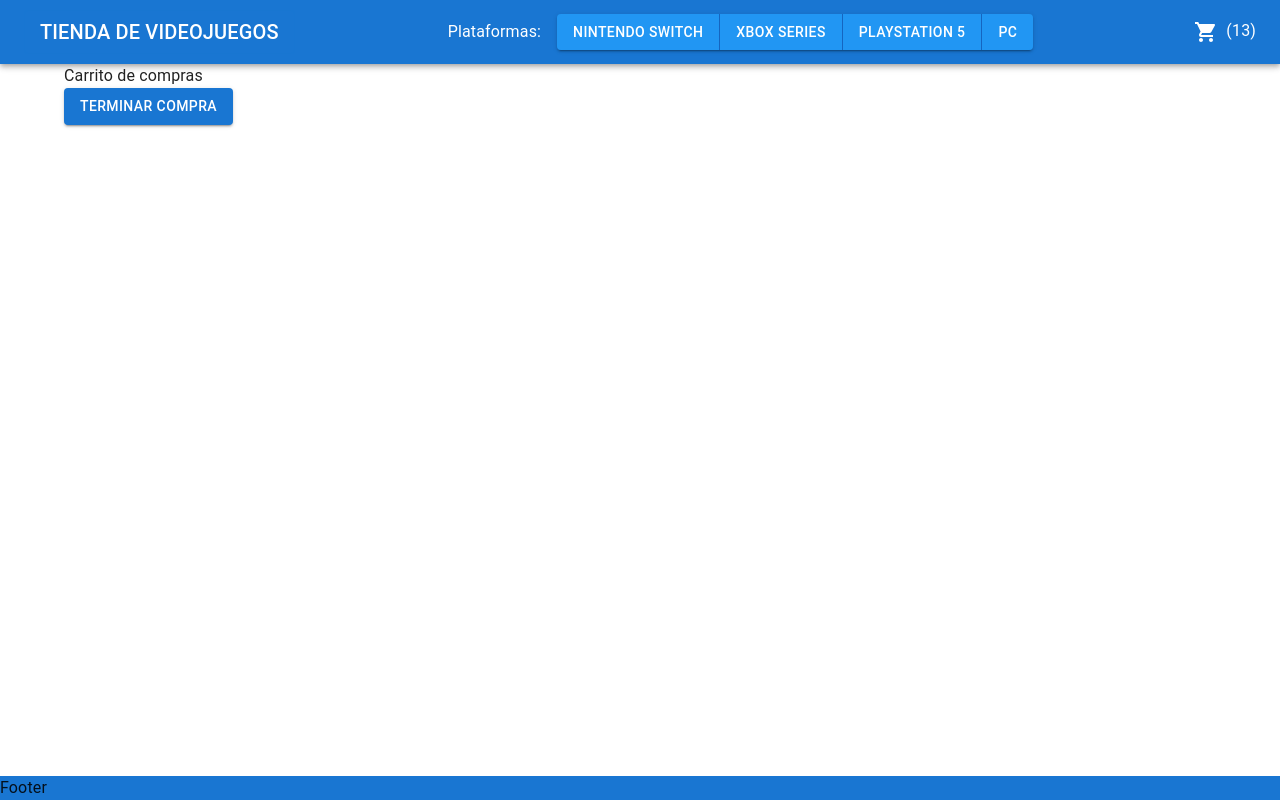
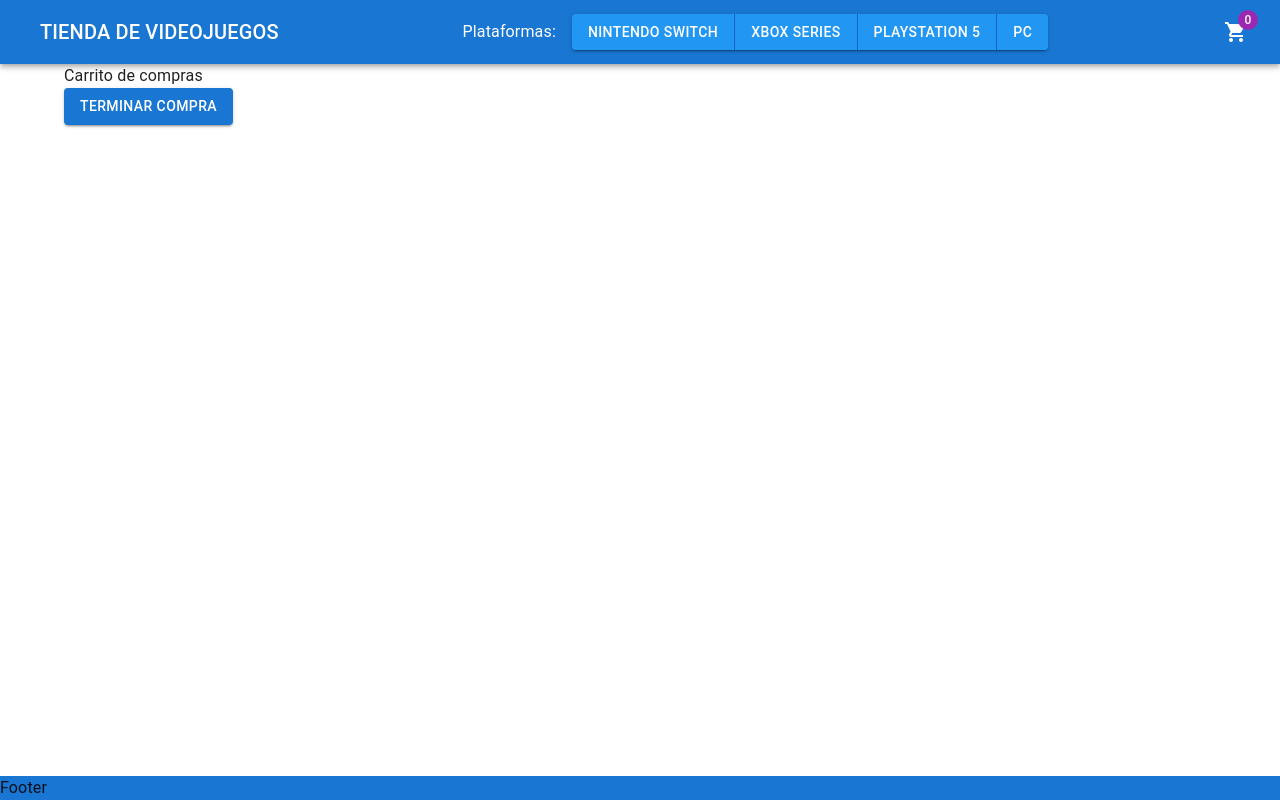
Before and after one commit to gudo09/clases-react-coderhouse, a React (Vite) app: page /cart in a window 1280 px wide. Built offline with nearby package versions, Linux system fonts and the light colour scheme.

Commit message:
Uso Badge de Material UI en el icono del carrito de compras

```diff
--- a/src/components/common/CartWidget.jsx
+++ b/src/components/common/CartWidget.jsx
@@ -1,13 +1,20 @@
 import ShoppingCartIcon from "@mui/icons-material/ShoppingCart";
-import { IconButton } from "@mui/material";
+import { Badge, IconButton } from "@mui/material";
+import { useNavigate } from "react-router-dom";
 
 export const CartWidget = () => {
+  const navigate = useNavigate();
+
   return (
     <div>
-      <IconButton aria-label="ShoppingCartIcon">
-        <ShoppingCartIcon sx={{ color: "white" }}></ShoppingCartIcon>
+      <IconButton
+        aria-label="ShoppingCartIcon"
+        onClick={() => navigate("/cart")}
+      >
+        <Badge badgeContent={0} showZero color="secondary">
+          <ShoppingCartIcon sx={{ color: "white" }}></ShoppingCartIcon>
+        </Badge>
       </IconButton>
-      <span>(13)</span>
     </div>
   );
 };
--- /dev/null
+++ b/src/components/context/CartContext.jsx
@@ -0,0 +1,14 @@
+import { createContext, useState } from "react";
+
+export const CartContext = createContext();
+export const CartContextProvider = ({ children }) => {
+  const [cart, setCart] = useState([]);
+
+  const cartAdd = () => {};
+  const cartDelete = () => {};
+  const cartModify = () => {};
+  const cartClear = () => {};
+
+  let data = { cartAdd, cartDelete, cartModify, cartClear };
+  return <CartContext.Provider value={data}>{children}</CartContext.Provider>;
+};
```
Also changed, not shown: src/App.jsx (+13 -3 lines).
